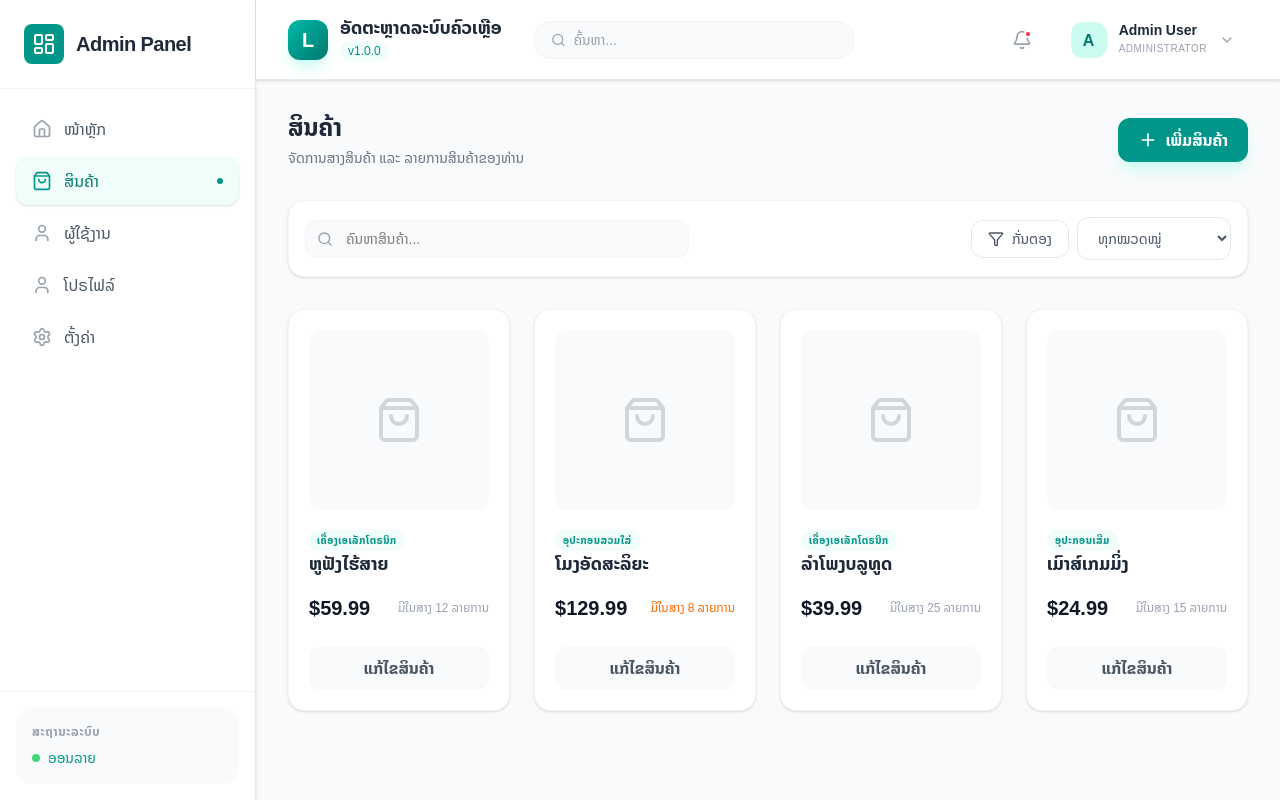
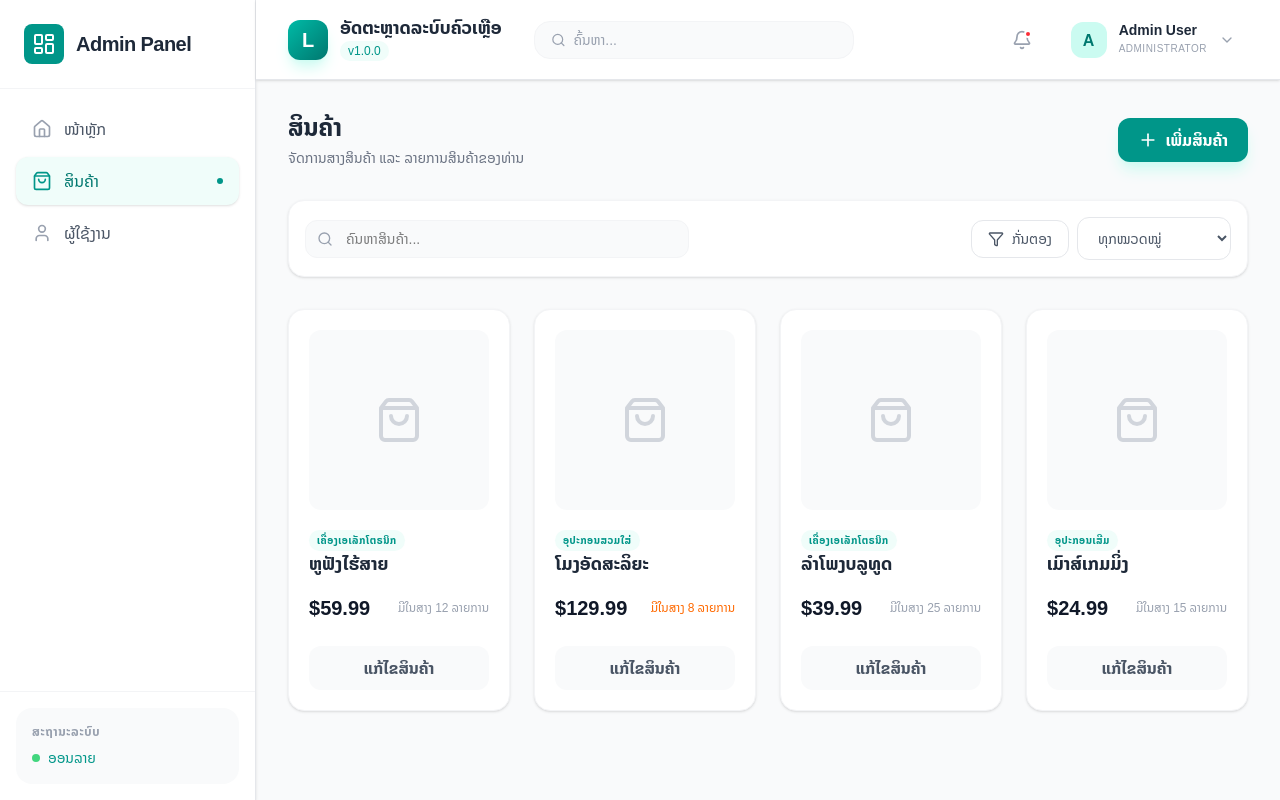
Before and after one commit to huevangxp/next-beginner, a Next.js app: page /product in a window 1280 px wide. Built offline with nearby package versions, Linux system fonts and the light colour scheme.

Commit message:
commit Thu 12/18/2025 11:05:25.14

```diff
--- a/app/components/Sidebar.tsx
+++ b/app/components/Sidebar.tsx
@@ -18,8 +18,8 @@ const Sidebar = () => {
     { name: "ໜ້າຫຼັກ", href: "/", icon: Home },
     { name: "ສິນຄ້າ", href: "/product", icon: ShoppingBag },
     { name: "ຜູ້ໃຊ້ງານ", href: "/users", icon: User },
-    { name: "ໂປຣໄຟລ໌", href: "/profile", icon: User },
-    { name: "ຕັ້ງຄ່າ", href: "/settings", icon: Settings },
+    // { name: "ໂປຣໄຟລ໌", href: "/profile", icon: User },
+    // { name: "ຕັ້ງຄ່າ", href: "/settings", icon: Settings },
   ];
 
   return (
```
